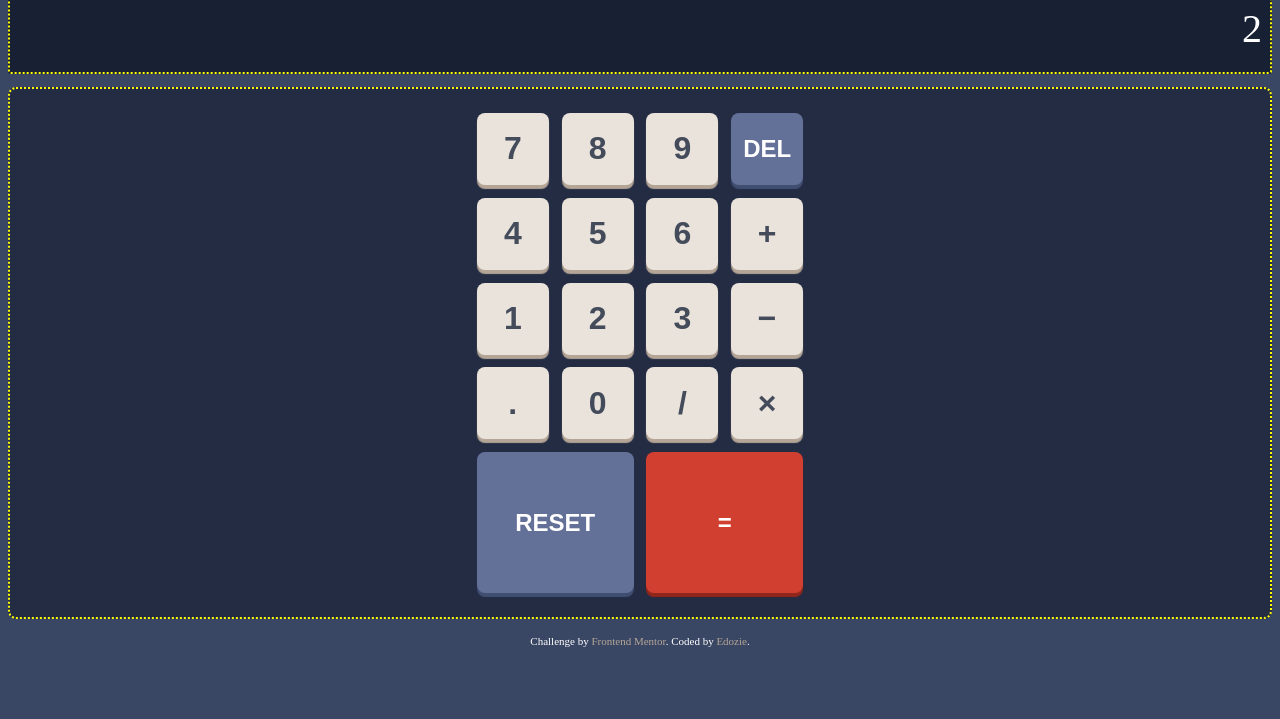
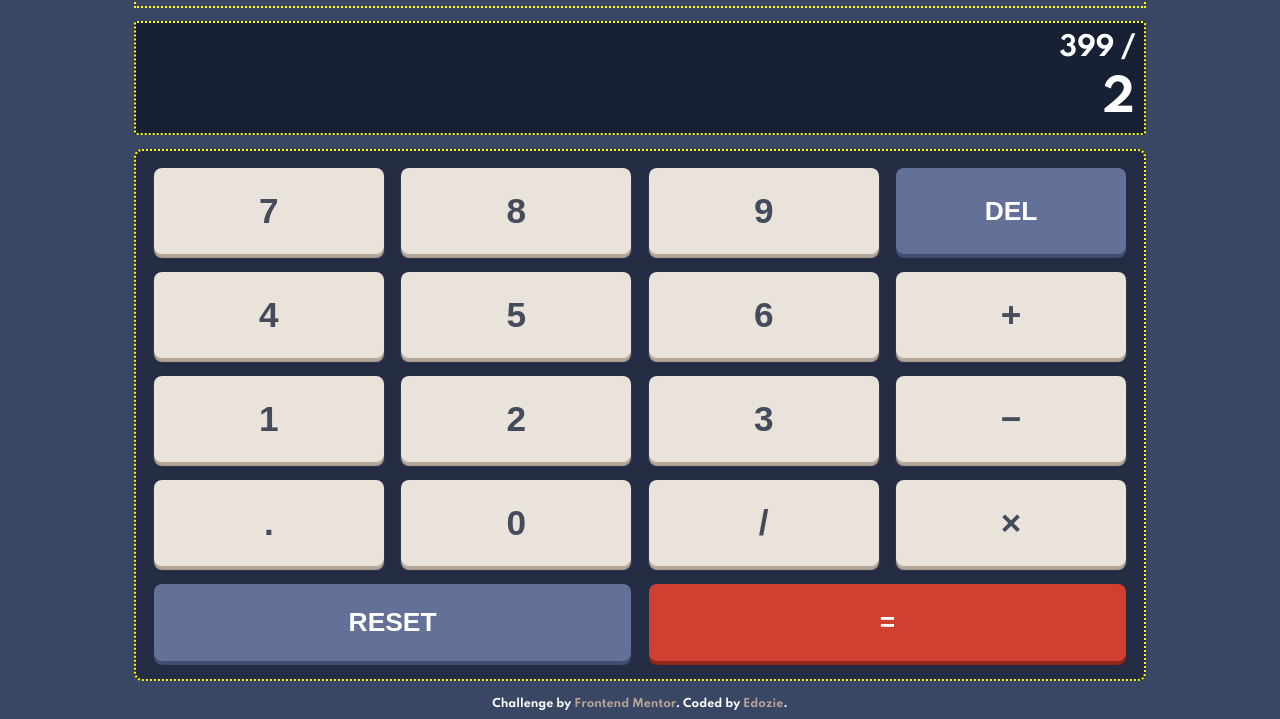
Before and after one commit to Fedozie/theme-switch-calculator, a website: page index.html in a window 1280 px wide. Shown: the part 149-868 px from the top of the page. Before the commit the page ends 804 px from the top, so only its background shows below. Drawn offline with Linux system fonts and the light colour scheme.

Commit message:
Second Commit

```diff
--- a/index.html
+++ b/index.html
@@ -6,6 +6,9 @@
 
   <link rel="icon" type="image/png" sizes="32x32" href="./images/favicon-32x32.png">
   <link rel="stylesheet" href="./css/style.css">
+  <link rel="preconnect" href="https://fonts.googleapis.com">
+  <link rel="preconnect" href="https://fonts.gstatic.com" crossorigin>
+  <link href="https://fonts.googleapis.com/css2?family=Spartan:wght@700&display=swap" rel="stylesheet">
 
   <title>Frontend Mentor | Calculator app</title>
 </head>
@@ -28,10 +31,11 @@
       </div>
     </div>
     <div class="calculator-output">
-      <div class="previous-output"> 20 /</div>
+      <div class="previous-output"> 399 /</div>
       <div class="current-output">2</div>
     </div>
     <div class="calculator-keys">
+      <div class="calculator-keys-inner-grid">
         <button class="white-btn zero" data-number>0</button>
         <button class="white-btn one" data-number>1</button>
         <button class="white-btn two" data-number>2</button>
@@ -51,6 +55,8 @@
         <button class="grey-btn del" data-delete>DEL</button>
         <button class="grey-btn reset" data-reset>RESET</button>
       </div>
+
+    </div>
   </div>
 
   <div class="attribution">
--- a/sass/_base.scss
+++ b/sass/_base.scss
@@ -1,6 +1,9 @@
 
 :root{
-    //Color Variables
+    //TYPOGRAPHY
+    --font-type: 'Spartan', sans-serif;
+
+    //COLOUR VARIABLES
     /*Theme 1*/
     --one-main-background: hsl(222, 26%, 31%);
     --one-keypad-background: hsl(223, 31%, 20%); //Includes toggle background
@@ -13,7 +16,6 @@
     --one-equal-key-shadow: hsl(6, 70%, 34%);
     --one-dark-text: hsl(221, 14%, 31%);
     --one-light-text: hsl(0, 0%, 100%);
-
 
     /*Theme 2*/
     --two-main-background: hsl(0, 0%, 90%);
@@ -38,9 +40,14 @@
     --three-keys-background: hsl(268, 47%, 21%);
     --three-keys-shadow: hsl(290, 70%, 36%);
     --three-dark-text: hsl(198, 20%, 13%);
-    // --three-light-text: hsl(0, 0, 100%);
+    --three-light-text: hsl(0, 0, 100%);
     --three-yellow-text: hsl(52, 100%, 62%);
 }
+
+//RESPONSIVE BREAKPOINTS
+$bp-super-main: 48em; //768px/16px = 48em
+$bp-main: 27em; //432px/16px = 26.5625em
+$bp-sub-main: 20em; //320px/16px = 20em
 
 *, *::before, *::after{
     box-sizing: inherit;
@@ -49,10 +56,27 @@
 html{
     box-sizing: border-box;
     font-size: 100%;
+    font-family: var(--font-type);
+
+    @media only screen and (max-width: $bp-sub-main){
+        font-size: 85%;
+    }
+
+    @media only screen and (min-width: $bp-main){
+        font-size: 110%;
+    }
 }
 
 body{
     background-color: var(--one-main-background);
+
+    @media only screen and (min-width: $bp-main){
+        display: flex;
+        justify-content: center;
+        align-items: center;
+        flex-direction: column;
+        padding-top: 3.5rem;
+    }
 }
 
 .calculator-grid{
@@ -61,6 +85,10 @@ body{
     display: flex;
     flex-direction: column;
     justify-content: space-between;
+
+    @media only screen and (min-width: $bp-main){
+        width: 80%;
+    }
 }
 
 .attribution{
--- a/sass/_header.scss
+++ b/sass/_header.scss
@@ -8,7 +8,7 @@
 
 .calculator-logo{
     font-size: 2rem;
-    color: var(--one-light-text);;
+    color: var(--one-light-text);
 }
 
 .calculator-switch{
--- a/sass/_keypad.scss
+++ b/sass/_keypad.scss
@@ -2,23 +2,38 @@
     height: 70%;
     background-color: var(--one-keypad-background);
     border: 2px dotted yellow;
+    border-radius: 8px;
+
+    &-inner-grid{
+        height: 100%;
+        width: 100%;
         display: grid;
-    grid-template-columns: repeat(4, 4.5rem);
-    grid-template-rows: repeat(4, 4.5rem);
+        grid-template-columns: repeat(4, 1fr);
+        grid-template-rows: repeat(4, auto);
         justify-content: center;
         grid-gap: .8rem;
-    padding: 1.5rem;
-    border-radius: 8px;
+        padding: 1rem;
+        margin: 0;
 
         & > button{
             border: none;
             border-radius: 8px;
             font-size: 2rem;
             font-weight: 700;
+            transition: 0.4s linear;
+
+            @media only screen and (min-width: $bp-main){
+                cursor: pointer;
+            }
         }
 
         & > .del, & > .reset, & > .equals{
             font-size: 1.5rem;
+        }
+
+        @media only screen and (min-width: $bp-super-main){
+            grid-gap: 1rem;
+        }
     }
 }
 
@@ -117,4 +132,5 @@
 
 .reset{
     grid-column: 1/ span 2;
+    grid-row: 5 / span 1;
 }
--- a/script/script.js
+++ b/script/script.js
@@ -4,3 +4,16 @@ const operationButtons = document.querySelectorAll('[data-operation]');
 const equalButton = document.querySelector('[data-equal]');
 const deleteButton = document.querySelector('[data-delete]');
 const resetButton = document.querySelector('[data-reset]');
+const btns = document.querySelectorAll('button');
+
+
+
+//Listening for click event on the buttons
+btns.forEach((btn)=> {
+    btn.addEventListener('click', () => {
+        btn.style.transform = 'translateY(5px)';
+        setTimeout(() => {
+            btn.style.transform = 'translateY(0px)'
+        }, 400)
+    })
+})
```
Also changed, not shown: css/style.css. Lines whose indentation alone changed are shown as unchanged.
